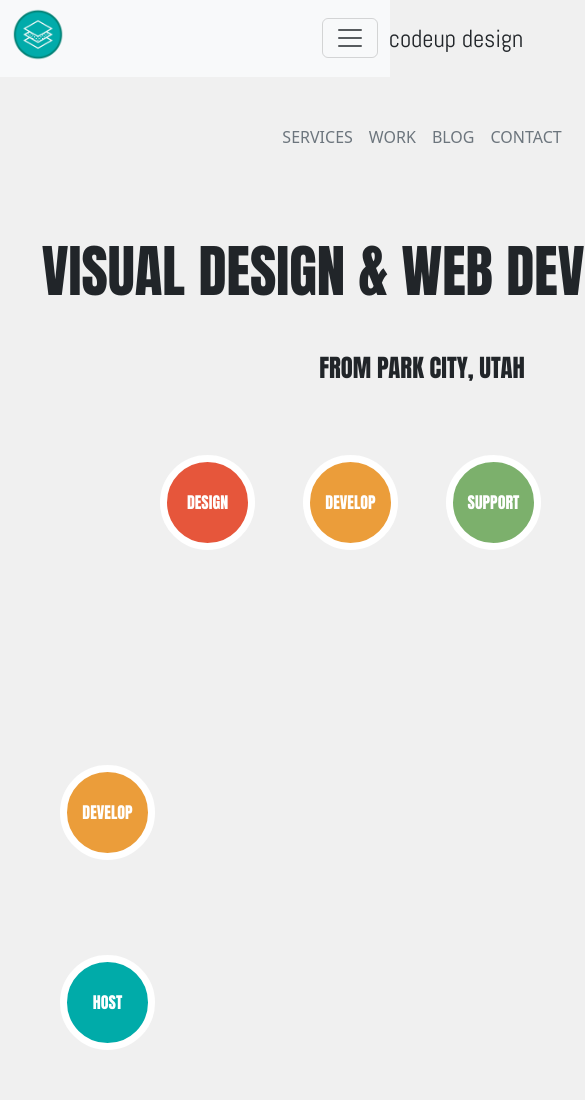
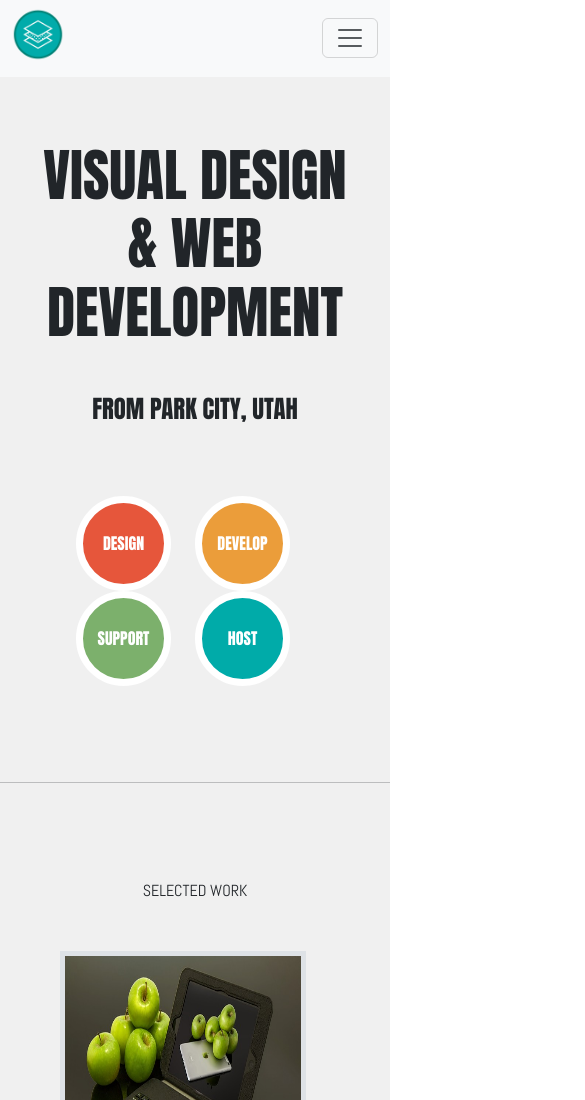
Before and after one commit to codeup-clayton-knox/codeup-design-project, a plain HTML site: page index.html in a window 390 px wide. Shown: the top 1100 px of the page, 585 px wide, since content can reach past the window. Drawn offline with nearby package versions, Linux system fonts and the light colour scheme.

Commit message:
finished webpage, will finish up tomorrow

```diff
--- a/css/styles.css
+++ b/css/styles.css
@@ -11,7 +11,7 @@
 .page-wrapper {
     display: flex;
     flex-direction: column;
-    min-width: 100vh;
+    min-width: 100vw;
     background: var(--primaryColor-);
 }
 .container {
--- a/index.html
+++ b/index.html
@@ -23,7 +23,7 @@
 						<p class="fs-2 m-0">codeup design</p>
 					</div>
 
-					<ul class="nav col-12 col-lg-auto me-lg-auto mb-2 justify-content-center align-self-end mb-md-0 px-4 d-sm-none d-lg-flex">
+					<ul class="nav col-12 col-lg-auto me-lg-auto mb-2 justify-content-center align-self-end mb-md-0 px-4 d-none d-lg-flex">
 						<li><a href="#" class="nav-link px-2 link-secondary">SERVICES</a></li>
 						<li><a href="#" class="nav-link px-2 link-secondary">WORK</a></li>
 						<li><a href="#" class="nav-link px-2 link-secondary">BLOG</a></li>
@@ -65,7 +65,7 @@
 					<h2 class="text-center">FROM PARK CITY, UTAH</h2>
 				</div>
 <!--				Original main circles-->
-				<div class="col d-flex justify-content-center gap-5 p-5 d-sm-none d-md-flex">
+				<div class="col d-flex justify-content-center gap-5 p-5 d-none d-md-flex">
 					<div><p class="iconOne d-flex align-items-center justify-content-center rounded-circle">DESIGN</p></div>
 					<div><p class="iconTwo d-flex align-items-center justify-content-center rounded-circle" >DEVELOP</p></div>
 					<div><p class="iconThree d-flex align-items-center justify-content-center rounded-circle ">SUPPORT</p></div>
@@ -74,18 +74,18 @@
 <!--				Mobile circles-->
 				<div class="row p-5 d-md-none">
 <!--					<div class="d-flex">-->
-						<div class="col-sm-6 d-flex justify-content-end">
+						<div class="col-6 d-flex justify-content-end">
 							<p class="iconOne d-flex align-items-center justify-content-center rounded-circle">DESIGN</p>
 						</div>
-						<div class="col-sm-6">
+						<div class="col-6">
 							<p class="iconTwo d-flex align-items-center justify-content-center rounded-circle" >DEVELOP</p>
 						</div>
 <!--					</div>-->
 <!--					<div class="d-flex">-->
-						<div class="col-sm-6 d-flex justify-content-end">
+						<div class="col-6 d-flex justify-content-end">
 							<p class="iconThree d-flex align-items-center justify-content-center rounded-circle">SUPPORT</p>
 						</div>
-						<div class="col-sm-6">
+						<div class="col-6">
 							<p class="iconFour d-flex align-items-center justify-content-center rounded-circle">HOST</p>
 						</div>
 <!--					</div>-->
@@ -95,7 +95,7 @@
 		<hr class="container align-self-center">
 <!--		Main body div-->
 		<main class="container d-flex align-self-center">
-			<div class="row col-xl-8 col-md-12 p-5">
+			<div class="row col-xl-8  col-md-8 col-sm-12 p-5">
 				<p class="text-center p-5">SELECTED WORK</p>
 <!--				Original Images-->
 				<div class="row">
@@ -152,7 +152,7 @@
 				</div>
 			</div>
 <!--			Sidebar-->
-			<aside class="row p-5 d-sm-none d-lg-flex">
+			<aside class="row p-5 d-none d-lg-flex">
 					<p class="text-center p-3 d-flex justify-content-center align-items-center">THE LAST</p>
 				<!--				Side DIV 1-->
 							<div class="d-flex gap-3">
```
